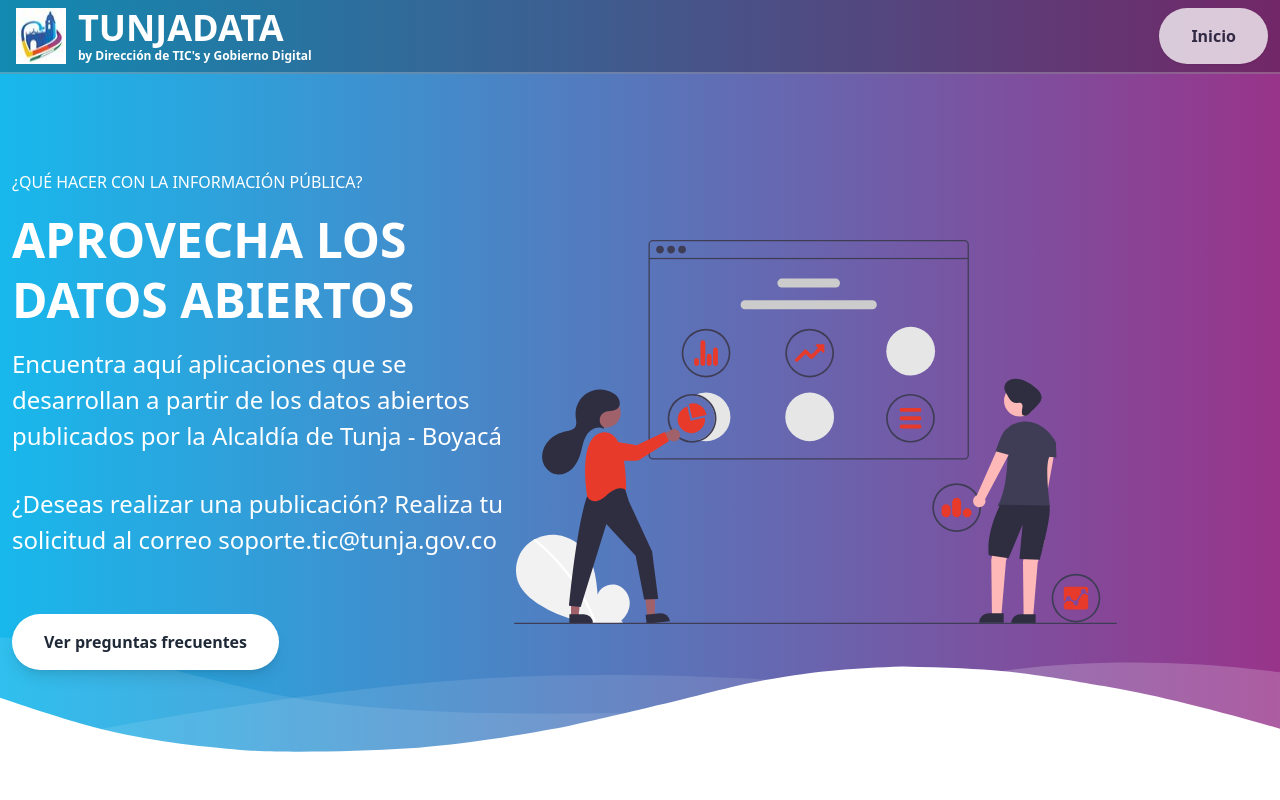
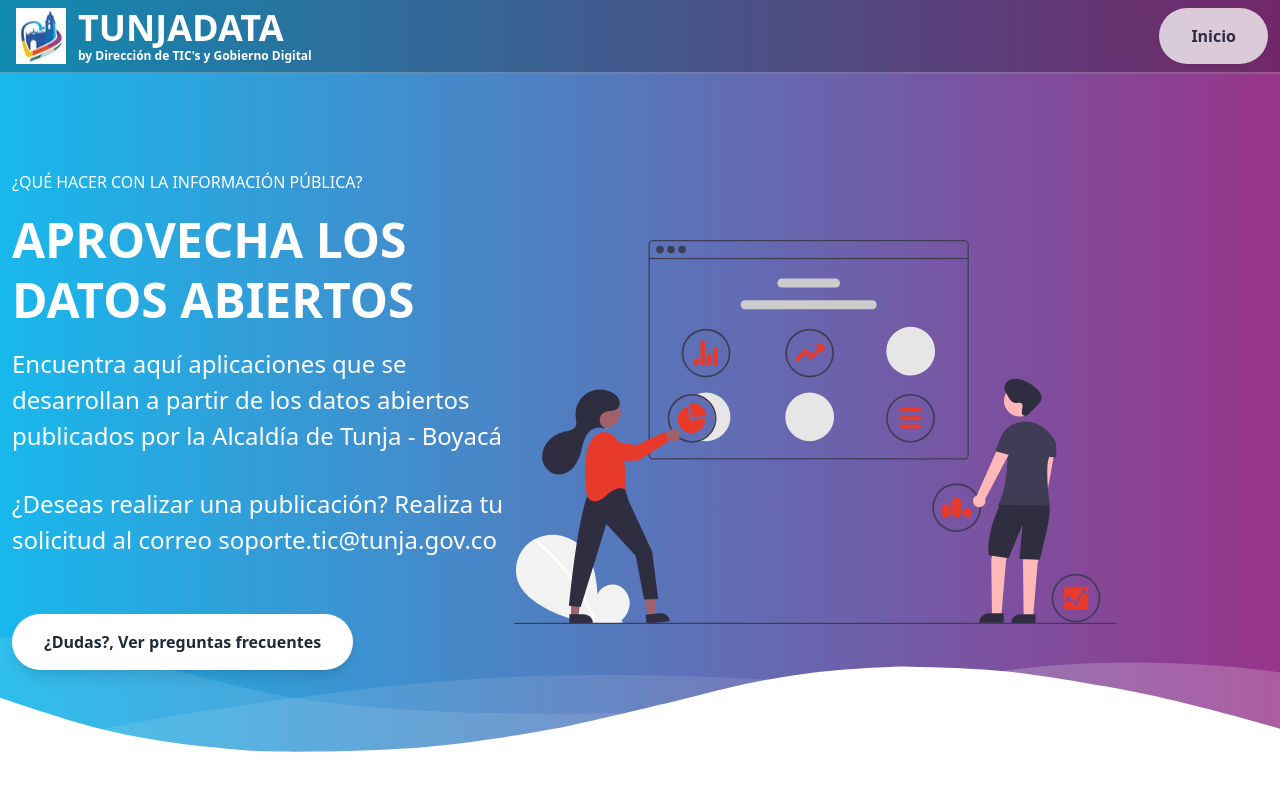
Before and after one commit to santiago1114/tunja-data, an Angular app: page /inicio in a window 1280 px wide. Shown: the top 800 px of the page. Built offline with nearby package versions, Linux system fonts and the light colour scheme.

Commit message:
cambie boton preguntas frec

```diff
--- a/src/app/pages/landing-page/landing-page.component.html
+++ b/src/app/pages/landing-page/landing-page.component.html
@@ -23,7 +23,7 @@
         [routerLink]="['/preguntasfrecuentes']"
         class="mx-auto lg:mx-0 hover:underline bg-white text-gray-800 font-bold rounded-full my-6 py-4 px-8 shadow-lg focus:outline-none focus:shadow-outline transform transition hover:scale-105 duration-300 ease-in-out"
       >
-        Ver preguntas frecuentes
+        ¿Dudas?, Ver preguntas frecuentes
       </a>
     </div>
     <!--Right Col-->
```
